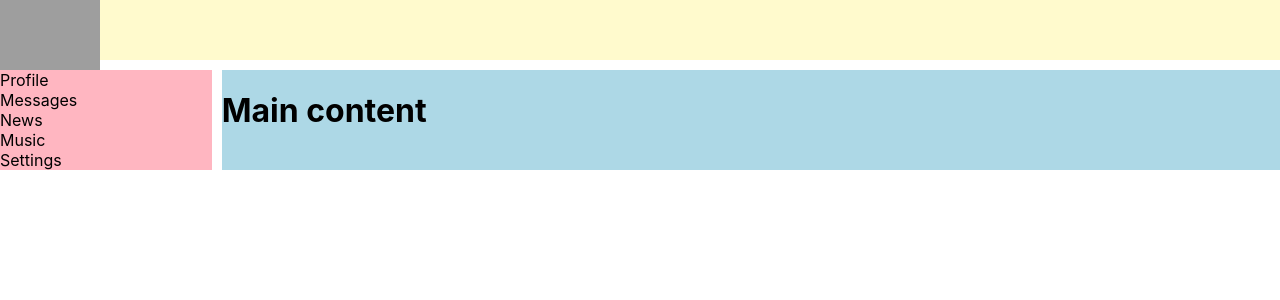
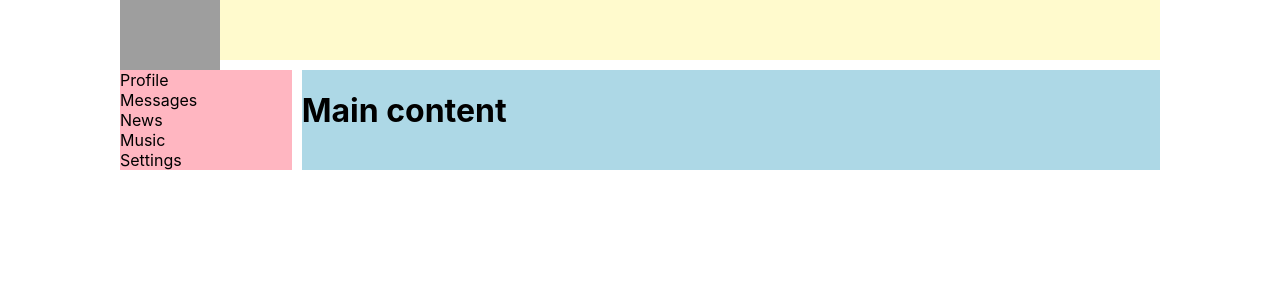
Before and after one commit to GandhiMateGandhi/React-Project, a React (Create React App) app: page / in a window 1280 px wide. Shown: the top 300 px of the page. Built offline with nearby package versions, Linux system fonts and the light colour scheme; grey boxes are pictures that could not be loaded.

Commit message:
New file structure

```diff
--- a/package.json
+++ b/package.json
@@ -6,6 +6,7 @@
     "@testing-library/jest-dom": "^5.11.6",
     "@testing-library/react": "^11.1.2",
     "@testing-library/user-event": "^12.2.2",
+    "node-sass": "^4.14.1",
     "react": "^17.0.1",
     "react-dom": "^17.0.1",
     "react-scripts": "4.0.0",
--- a/src/components/Header.jsx
+++ b/src/components/Header/Header.jsx
@@ -1,4 +1,4 @@
-import './../css/header.css'
+import './Header.scss'
 
 const Header = () => {
     return (
--- /dev/null
+++ b/src/components/Header/Header.scss
@@ -0,0 +1,9 @@
+.header {
+    width: 100%;
+    background-color: lemonchiffon;
+    grid-area: header;
+    img {
+        width: 100px;
+        height: 80px;
+    }
+}
--- a/src/components/Main.jsx
+++ b/src/components/Main/Main.jsx
@@ -1,8 +1,8 @@
-import './../css/content.css'
+import './Main.scss'
 
 const Main = () => {
     return (
-        <div className="content">
+        <div className="main">
         <h1>Main content</h1>
       </div>
     );
--- a/src/css/content.css
+++ b/src/components/Main/Main.scss
@@ -1,4 +1,4 @@
-.content {
+.main {
     grid-area: content;
     background-color: lightblue;
 }
--- a/src/components/Navbar.jsx
+++ b/src/components/Navbar/Navbar.jsx
@@ -1,4 +1,4 @@
-import './../css/nav.css'
+import './Nav.scss'
 
 const Navbar = () => {
     return (
--- a/src/css/wrapper.css
+++ b/src/components/Wrapper/Wrapper.scss
@@ -1,4 +1,7 @@
 .wrapper {
+    width: 1040px;
+    margin: 0 auto;
+    padding: 0 20px;
     display: grid;
     grid-template-rows: 60px 1fr;
     grid-template-columns: 2fr 10fr;
--- a/src/css/header.css
+++ /dev/null
@@ -1,9 +0,0 @@
-.header {
-    background-color: lemonchiffon;
-    grid-area: header;
-}
-
-.header img {
-    width: 100px;
-    height: 80px;
-}
```
Also changed, not shown: src/App.js (+5 -8 lines), src/components/Navbar/Nav-item/Nav-item.jsx (added), src/components/Navbar/Nav.scss (renamed from src/css/nav.css), 1 other file (tests, documents, lock files or other folders).
